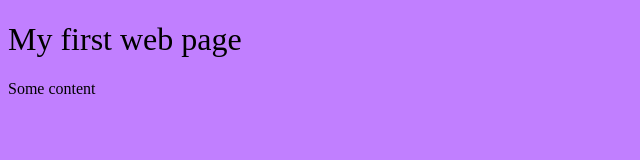
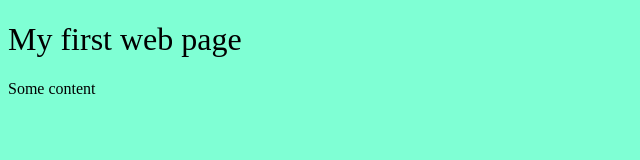
Before and after one commit to igreknet/testing-repo, a plain HTML site: page index.html in a window 1280 px wide. Shown: the whole page, without its empty margins (0-640 px from the left). Drawn offline with Linux system fonts and the light colour scheme.

Commit message:
back to old background
This reverts commit 8480d35b227f41d47cea3182a488091280ebaf15.

```diff
--- a/css/style.css
+++ b/css/style.css
@@ -1,5 +1,5 @@
 body {
-    background-color: rgb(193, 127, 255);
+    background-color: aquamarine;
 }
 
 h1 {
```
